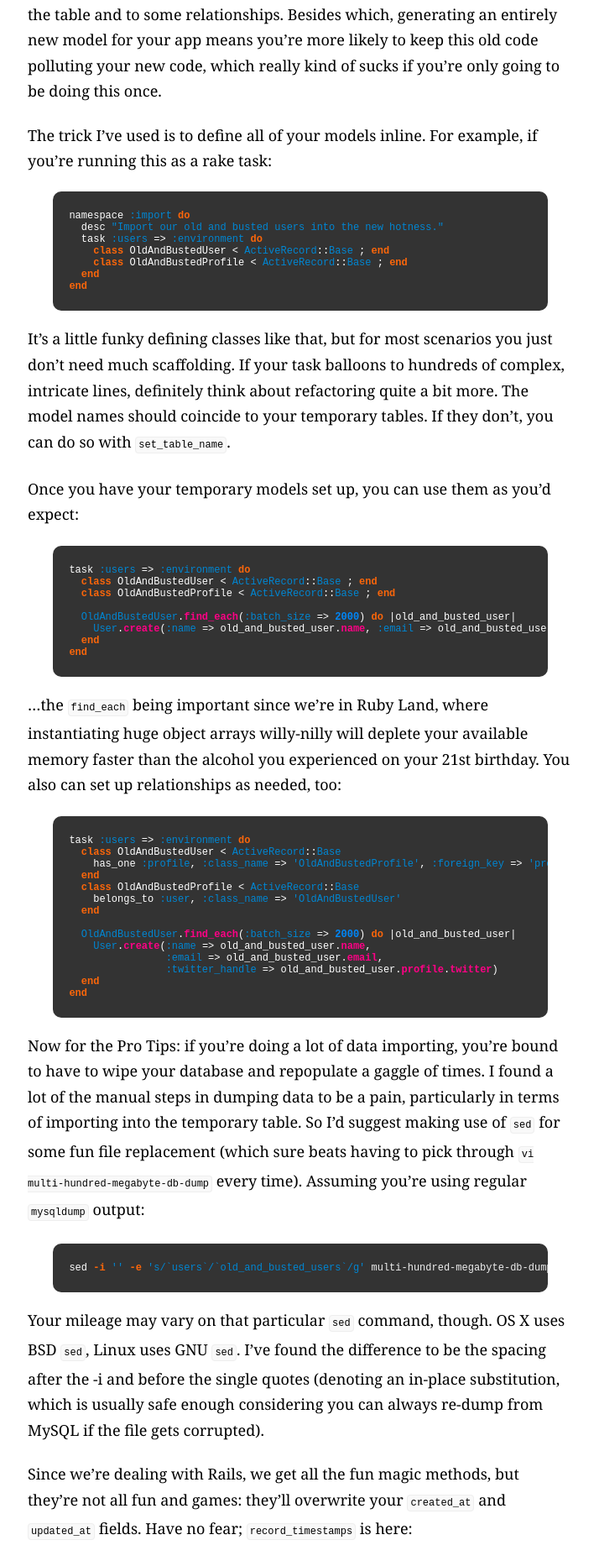
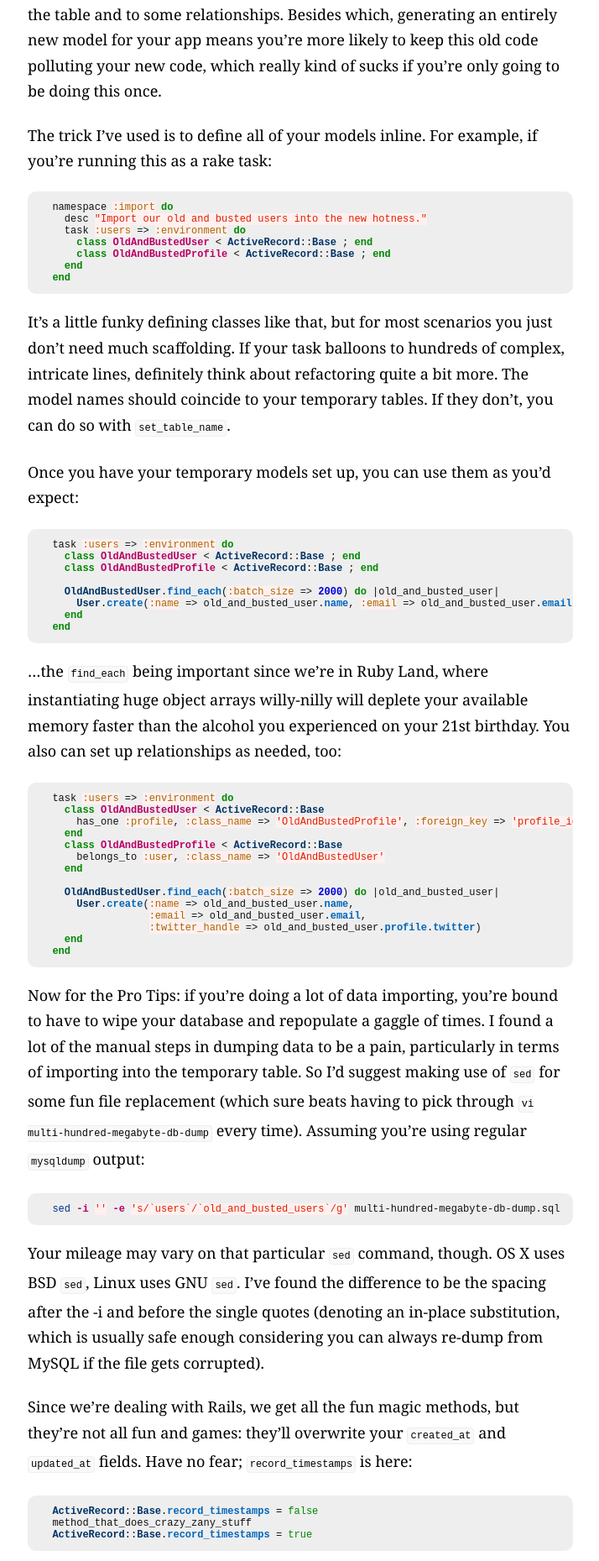
Before and after one commit to broccolini/designertocoder.github.com, a Jekyll site: the page built from _posts/2010-01-30-impress-the-ladies-with-legacy-migrations.markdown, in a window 1280 px wide. Shown: the part 1429-3288 px from the top of the page at 84% size, without its empty margins (77-791 px from the left). Built offline with Jekyll 4.4.1, drawn with Linux system fonts in a browser that asks for light colours; nearby versions of some CDN libraries; Markdown is read by kramdown in place of the engine named in the settings; comment, search, counter and statistics services are not loaded.

Commit message:
change up code highlighting

```diff
--- a/css/syntax.css
+++ b/css/syntax.css
@@ -1,13 +1,13 @@
 .highlight {
-  margin: 0 2.5em;
-  background-color: #333333;
+  margin: 0;
+  background-color: #eee;
   font-size: 12px;
-  padding: 10px 5px;
+  padding: 0px 15px;
   -webkit-border-radius: 10px;
   -moz-border-radius: 10px;
   overflow: hidden;
   text-shadow: none;
-  color: #eee;
+  color: #111;
 }
 .hightlight code{
   float: left;
@@ -15,72 +15,63 @@
 .highlight:hover {
   overflow: auto;
 }
-.highlight .hll { background-color: #333333 }
-.highlight .c { color: #008800; font-style: italic; background-color: #0f140f } /* Comment */
-.highlight .err { color: #ffffff } /* Error */
-.highlight .g { color: #ffffff } /* Generic */
-.highlight .k { color: #fb660a; font-weight: bold } /* Keyword */
-.highlight .l { color: #ffffff } /* Literal */
-.highlight .n { color: #ffffff } /* Name */
-.highlight .o { color: #ffffff } /* Operator */
-.highlight .x { color: #ffffff } /* Other */
-.highlight .p { color: #ffffff } /* Punctuation */
-.highlight .cm { color: #008800; font-style: italic; background-color: #0f140f } /* Comment.Multiline */
-.highlight .cp { color: #ff0007; font-weight: bold; font-style: italic; background-color: #0f140f } /* Comment.Preproc */
-.highlight .c1 { color: #008800; font-style: italic; background-color: #0f140f } /* Comment.Single */
-.highlight .cs { color: #008800; font-style: italic; background-color: #0f140f } /* Comment.Special */
-.highlight .gd { color: #ffffff } /* Generic.Deleted */
-.highlight .ge { color: #ffffff } /* Generic.Emph */
-.highlight .gr { color: #ffffff } /* Generic.Error */
-.highlight .gh { color: #ffffff; font-weight: bold } /* Generic.Heading */
-.highlight .gi { color: #ffffff } /* Generic.Inserted */
-.highlight .go { color: #444444; background-color: #222222 } /* Generic.Output */
-.highlight .gp { color: #ffffff } /* Generic.Prompt */
-.highlight .gs { color: #ffffff } /* Generic.Strong */
-.highlight .gu { color: #ffffff; font-weight: bold } /* Generic.Subheading */
-.highlight .gt { color: #ffffff } /* Generic.Traceback */
-.highlight .kc { color: #fb660a; font-weight: bold } /* Keyword.Constant */
-.highlight .kd { color: #fb660a; font-weight: bold } /* Keyword.Declaration */
-.highlight .kn { color: #fb660a; font-weight: bold } /* Keyword.Namespace */
-.highlight .kp { color: #fb660a } /* Keyword.Pseudo */
-.highlight .kr { color: #fb660a; font-weight: bold } /* Keyword.Reserved */
-.highlight .kt { color: #cdcaa9; font-weight: bold } /* Keyword.Type */
-.highlight .ld { color: #ffffff } /* Literal.Date */
-.highlight .m { color: #0086f7; font-weight: bold } /* Literal.Number */
-.highlight .s { color: #0086d2 } /* Literal.String */
-.highlight .na { color: #ff0086; font-weight: bold } /* Name.Attribute */
-.highlight .nb { color: #ffffff } /* Name.Builtin */
-.highlight .nc { color: #ffffff } /* Name.Class */
-.highlight .no { color: #0086d2 } /* Name.Constant */
-.highlight .nd { color: #ffffff } /* Name.Decorator */
-.highlight .ni { color: #ffffff } /* Name.Entity */
-.highlight .ne { color: #ffffff } /* Name.Exception */
-.highlight .nf { color: #ff0086; font-weight: bold } /* Name.Function */
-.highlight .nl { color: #ffffff } /* Name.Label */
-.highlight .nn { color: #ffffff } /* Name.Namespace */
-.highlight .nx { color: #ffffff } /* Name.Other */
-.highlight .py { color: #ffffff } /* Name.Property */
-.highlight .nt { color: #fb660a; font-weight: bold } /* Name.Tag */
-.highlight .nv { color: #fb660a } /* Name.Variable */
-.highlight .ow { color: #ffffff } /* Operator.Word */
-.highlight .w { color: #888888 } /* Text.Whitespace */
-.highlight .mf { color: #0086f7; font-weight: bold } /* Literal.Number.Float */
-.highlight .mh { color: #0086f7; font-weight: bold } /* Literal.Number.Hex */
-.highlight .mi { color: #0086f7; font-weight: bold } /* Literal.Number.Integer */
-.highlight .mo { color: #0086f7; font-weight: bold } /* Literal.Number.Oct */
-.highlight .sb { color: #0086d2 } /* Literal.String.Backtick */
-.highlight .sc { color: #0086d2 } /* Literal.String.Char */
-.highlight .sd { color: #0086d2 } /* Literal.String.Doc */
-.highlight .s2 { color: #0086d2 } /* Literal.String.Double */
-.highlight .se { color: #0086d2 } /* Literal.String.Escape */
-.highlight .sh { color: #0086d2 } /* Literal.String.Heredoc */
-.highlight .si { color: #0086d2 } /* Literal.String.Interpol */
-.highlight .sx { color: #0086d2 } /* Literal.String.Other */
-.highlight .sr { color: #0086d2 } /* Literal.String.Regex */
-.highlight .s1 { color: #0086d2 } /* Literal.String.Single */
-.highlight .ss { color: #0086d2 } /* Literal.String.Symbol */
-.highlight .bp { color: #ffffff } /* Name.Builtin.Pseudo */
-.highlight .vc { color: #fb660a } /* Name.Variable.Class */
-.highlight .vg { color: #fb660a } /* Name.Variable.Global */
-.highlight .vi { color: #fb660a } /* Name.Variable.Instance */
-.highlight .il { color: #0086f7; font-weight: bold } /* Literal.Number.Integer.Long */
+.highlight .hll { background-color: #ffffcc }
+.highlight .c { color: #888888 } /* Comment */
+.highlight .err { color: #a61717; background-color: #e3d2d2 } /* Error */
+.highlight .k { color: #008800; font-weight: bold } /* Keyword */
+.highlight .cm { color: #888888 } /* Comment.Multiline */
+.highlight .cp { color: #cc0000; font-weight: bold } /* Comment.Preproc */
+.highlight .c1 { color: #888888 } /* Comment.Single */
+.highlight .cs { color: #cc0000; font-weight: bold; background-color: #fff0f0 } /* Comment.Special */
+.highlight .gd { color: #000000; background-color: #ffdddd } /* Generic.Deleted */
+.highlight .ge { font-style: italic } /* Generic.Emph */
+.highlight .gr { color: #aa0000 } /* Generic.Error */
+.highlight .gh { color: #303030 } /* Generic.Heading */
+.highlight .gi { color: #000000; background-color: #ddffdd } /* Generic.Inserted */
+.highlight .go { color: #888888 } /* Generic.Output */
+.highlight .gp { color: #555555 } /* Generic.Prompt */
+.highlight .gs { font-weight: bold } /* Generic.Strong */
+.highlight .gu { color: #606060 } /* Generic.Subheading */
+.highlight .gt { color: #aa0000 } /* Generic.Traceback */
+.highlight .kc { color: #008800; font-weight: bold } /* Keyword.Constant */
+.highlight .kd { color: #008800; font-weight: bold } /* Keyword.Declaration */
+.highlight .kn { color: #008800; font-weight: bold } /* Keyword.Namespace */
+.highlight .kp { color: #008800 } /* Keyword.Pseudo */
+.highlight .kr { color: #008800; font-weight: bold } /* Keyword.Reserved */
+.highlight .kt { color: #888888; font-weight: bold } /* Keyword.Type */
+.highlight .m { color: #0000DD; font-weight: bold } /* Literal.Number */
+.highlight .s { color: #dd2200; background-color: #fff0f0 } /* Literal.String */
+.highlight .na { color: #336699 } /* Name.Attribute */
+.highlight .nb { color: #003388 } /* Name.Builtin */
+.highlight .nc { color: #bb0066; font-weight: bold } /* Name.Class */
+.highlight .no { color: #003366; font-weight: bold } /* Name.Constant */
+.highlight .nd { color: #555555 } /* Name.Decorator */
+.highlight .ne { color: #bb0066; font-weight: bold } /* Name.Exception */
+.highlight .nf { color: #0066bb; font-weight: bold } /* Name.Function */
+.highlight .nl { color: #336699; font-style: italic } /* Name.Label */
+.highlight .nn { color: #bb0066; font-weight: bold } /* Name.Namespace */
+.highlight .py { color: #336699; font-weight: bold } /* Name.Property */
+.highlight .nt { color: #bb0066; font-weight: bold } /* Name.Tag */
+.highlight .nv { color: #336699 } /* Name.Variable */
+.highlight .ow { color: #008800 } /* Operator.Word */
+.highlight .w { color: #bbbbbb } /* Text.Whitespace */
+.highlight .mf { color: #0000DD; font-weight: bold } /* Literal.Number.Float */
+.highlight .mh { color: #0000DD; font-weight: bold } /* Literal.Number.Hex */
+.highlight .mi { color: #0000DD; font-weight: bold } /* Literal.Number.Integer */
+.highlight .mo { color: #0000DD; font-weight: bold } /* Literal.Number.Oct */
+.highlight .sb { color: #dd2200; background-color: #fff0f0 } /* Literal.String.Backtick */
+.highlight .sc { color: #dd2200; background-color: #fff0f0 } /* Literal.String.Char */
+.highlight .sd { color: #dd2200; background-color: #fff0f0 } /* Literal.String.Doc */
+.highlight .s2 { color: #dd2200; background-color: #fff0f0 } /* Literal.String.Double */
+.highlight .se { color: #0044dd; background-color: #fff0f0 } /* Literal.String.Escape */
+.highlight .sh { color: #dd2200; background-color: #fff0f0 } /* Literal.String.Heredoc */
+.highlight .si { color: #3333bb; background-color: #fff0f0 } /* Literal.String.Interpol */
+.highlight .sx { color: #22bb22; background-color: #f0fff0 } /* Literal.String.Other */
+.highlight .sr { color: #008800; background-color: #fff0ff } /* Literal.String.Regex */
+.highlight .s1 { color: #dd2200; background-color: #fff0f0 } /* Literal.String.Single */
+.highlight .ss { color: #aa6600; background-color: #fff0f0 } /* Literal.String.Symbol */
+.highlight .bp { color: #003388 } /* Name.Builtin.Pseudo */
+.highlight .vc { color: #336699 } /* Name.Variable.Class */
+.highlight .vg { color: #dd7700 } /* Name.Variable.Global */
+.highlight .vi { color: #3333bb } /* Name.Variable.Instance */
+.highlight .il { color: #0000DD; font-weight: bold } /* Literal.Number.Integer.Long */
```
